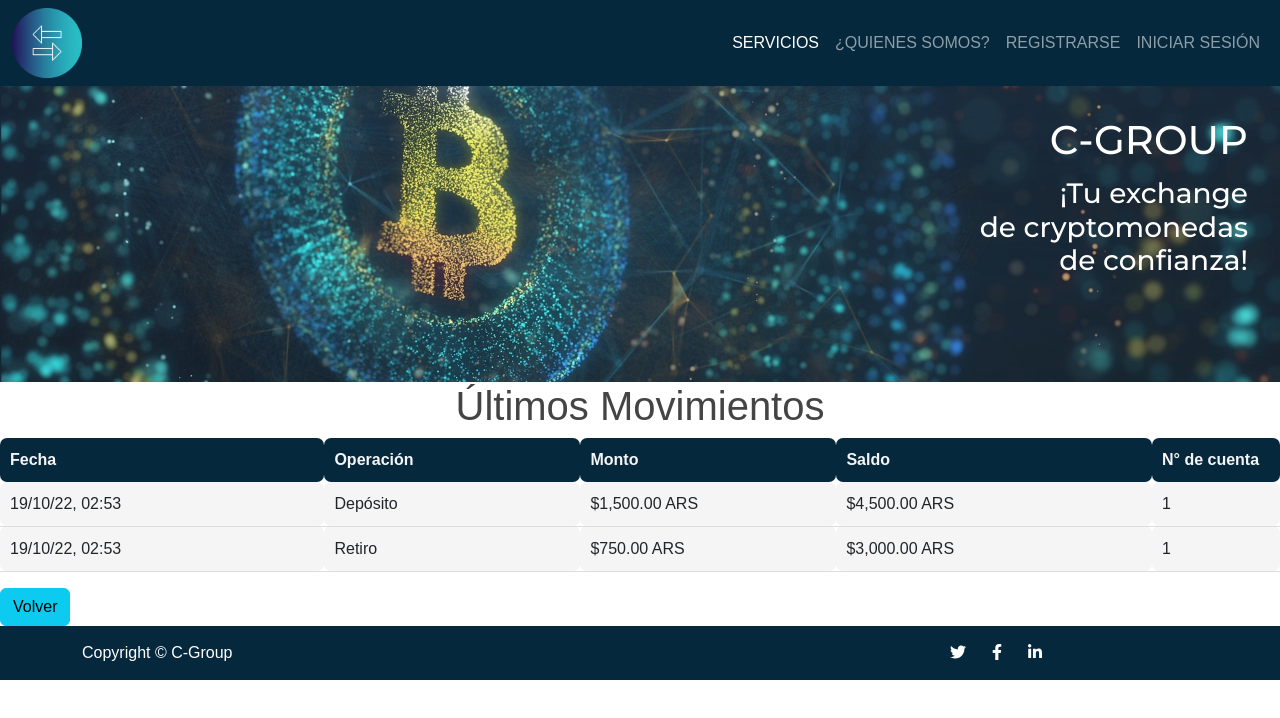
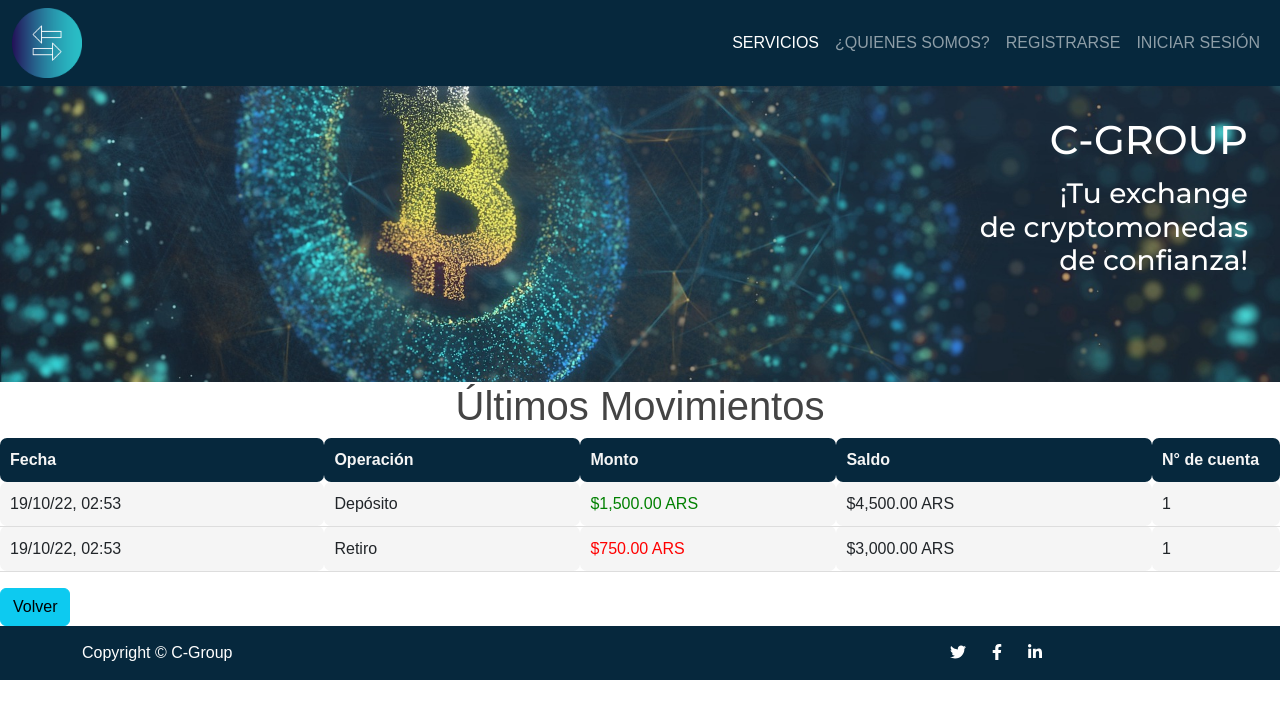
Before and after one commit to pilCbaNet/fsnet3-team3, an Angular app in the folder CryptoExchange/: page /movimientos/ARS in a window 1280 px wide. Shown: the top 718 px of the page. Built offline with nearby package versions, Linux system fonts and the light colour scheme; data requests are answered from the project's data file.

Commit message:
color dinámico en verde para depósitos y rojo para retiros

```diff
--- a/CryptoExchange/src/app/pages/movimientos/movimientos.component.html
+++ b/CryptoExchange/src/app/pages/movimientos/movimientos.component.html
@@ -14,7 +14,7 @@
       <tr *ngFor="let item of movimientosEnARS, index as i" role="button" routerLink={{item.detalle}}>
         <td>{{ hoy | date: "dd/MM/yy, hh:mm" }}</td>
         <td>{{ item.operacion }}</td>
-        <td>{{ item.monto | currency }} {{item.moneda}}</td>
+        <td [ngStyle]="{'color': (item.operacion) == 'Depósito' ? 'green' : 'red'}">{{ item.monto | currency }} {{item.moneda}}</td>
         <td>{{ item.saldo | currency}} {{item.moneda}}</td>
         <td>{{ item.numeroDeCuenta }}</td>
       </tr>
@@ -34,7 +34,7 @@
       <tr *ngFor="let item of movimientosEnBTC" role="button" routerLink={{item.detalle}}>
         <td>{{ hoy | date: "dd/MM/yy, hh:mm" }}</td>
         <td>{{ item.operacion }}</td>
-        <td>{{ item.monto | currency }} {{item.moneda}}</td>
+        <td [ngStyle]="{'color': (item.operacion) == 'Depósito' ? 'green' : 'red'}">{{ item.monto | currency }} {{item.moneda}}</td>
         <td>{{ item.saldo | currency}} {{item.moneda}}</td>
         <td>{{ item.numeroDeCuenta }}</td>
       </tr>
```
Also changed, not shown: CryptoExchange/src/app/pages/dashboard/dashboard.component.css (line endings or trailing spaces), CryptoExchange/src/app/pages/detalles-movimientos/detalles-movimientos.component.css (line endings or trailing spaces), CryptoExchange/src/app/pages/movimientos/movimientos.component.css (line endings or trailing spaces), CryptoExchange/src/app/pages/movimientos/movimientos.component.ts (line endings or trailing spaces).
